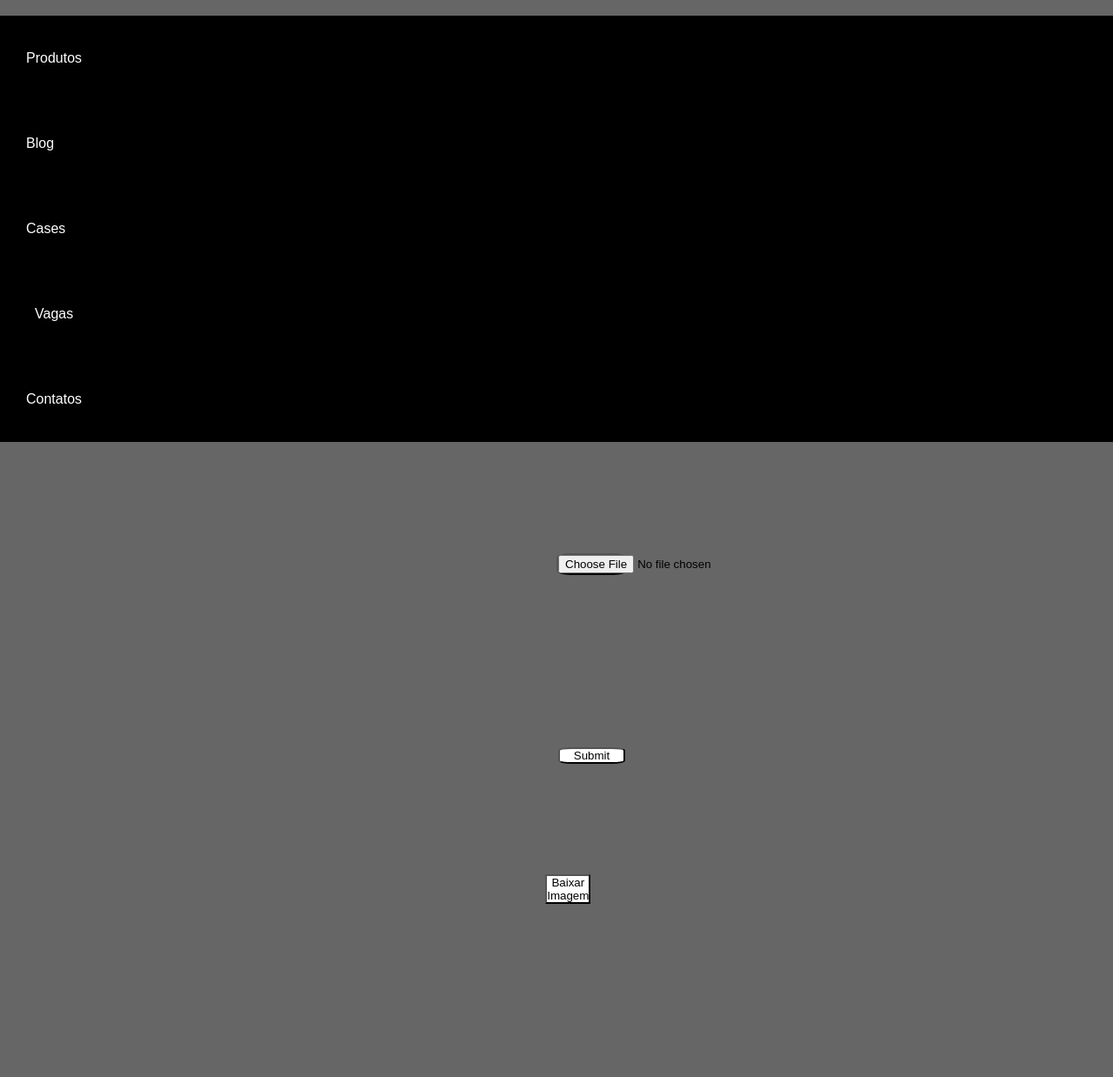
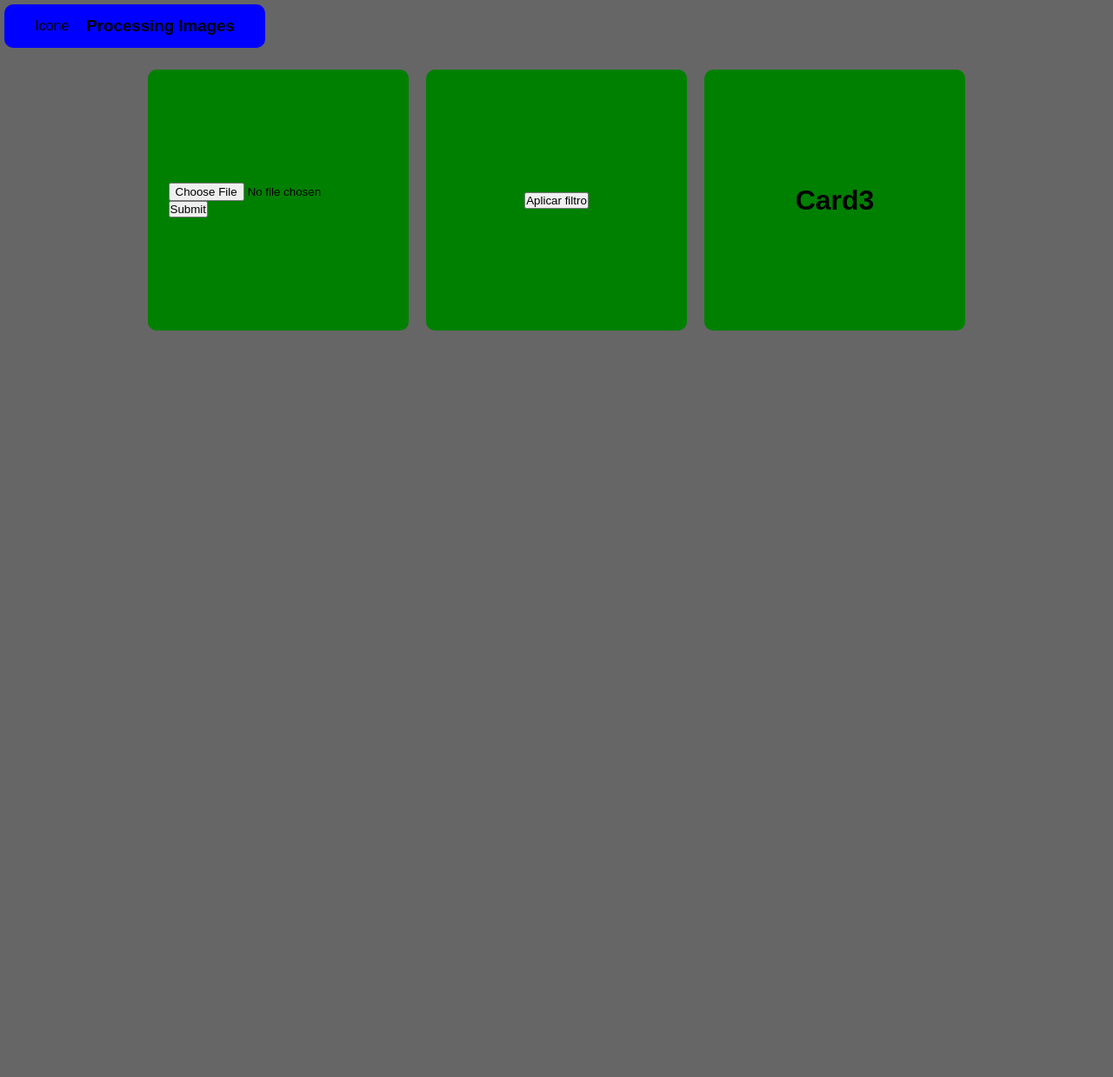
Before and after one commit to renan-lemes/Web_Processing_Image, a Flask app: page / in a window 1280 px wide; the page is wider, and only the part inside the window is pictured. Shown: the top 1238 px of that part at 87% size. After the commit the page ends 380 px from the top of that part, so only its background shows below. Run offline with Flask 2, Linux system fonts and the light colour scheme.

Commit message:
CHORES:melhorando o html

```diff
--- a/src/templates/index.html
+++ b/src/templates/index.html
@@ -6,47 +6,37 @@
     <meta http-equiv="X-UA-Compatible" content="IE=edge">
     <meta name="viewport" content="width=device-width, initial-scale=1.0">
     <link rel="stylesheet" href="{{ url_for('static', filename='css/main.css')}}">
-    <link rel="stylesheet" href="{{ url_for('static', filename='css/buttons.css')}}">
-
-
+    <!-- <link rel="stylesheet" href="{{ url_for('static', filename='css/buttons.css')}}"> -->
     <title>Processamento na web </title>
 </head>
 
 <body>
-    <div id="BACKGROUND"></div>
-    <div>
-        <header class="header_fixed">
-            <ul class="header_line">
-                <img class="icon_logo" href="{{ url_for('static', filename='images/Logo - Pix Labs-01.webp')}}">
-                <p class="Produtos">Produtos</p>
-                <li class="Blog">Blog</li>
-                <li class="Cases">Cases</li>
-                <li class="Vagas">Vagas</li>
-                <li class="Contatos">Contatos</li>
-            </ul>
-        </header>
+    <div class="site-header-nav">
+        <div class="header-icon">
+            <p> Icone </p>
         </div>
-    <div id="SITE_CONTAINER">
-        <div id="DIV_SITE_HEADER">
+        <div class="header-title">
+            <h3>Processing Images</h3>
         </div>
-        <div id="site-root">
+    </div>
 
-            <button class="select_img">
+    <div class="site-container">
+        <div class="card">
             <form id="button_from_post" action="http://127.0.0.1:8000/assets" method="post"
                 enctype="multipart/form-data">
                 <input type="file" id="meuArquivo" name="meuArquivo"></br>
                 <input class="sub" type="submit" value="Submit">
             </form>
-            </button>
+        </div>
 
+        <div class="card">
+            <button class="btn">Aplicar filtro</button>
+        </div>
 
-            <button class="return_img">Baixar Imagem
-
-            </button>
-
+        <div class="card">
+            <h1>Card3</h1>
         </div>
     </div>
-
 </body>
 
 </html>
```
Lines whose indentation alone changed are shown as unchanged.
